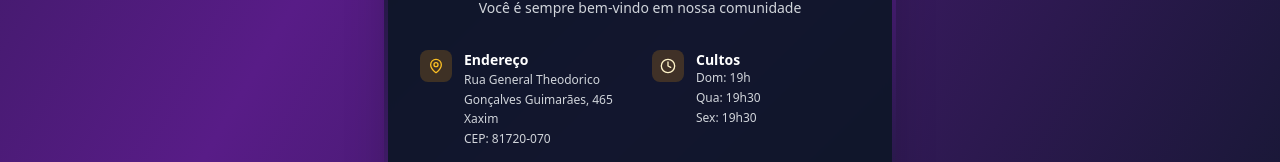
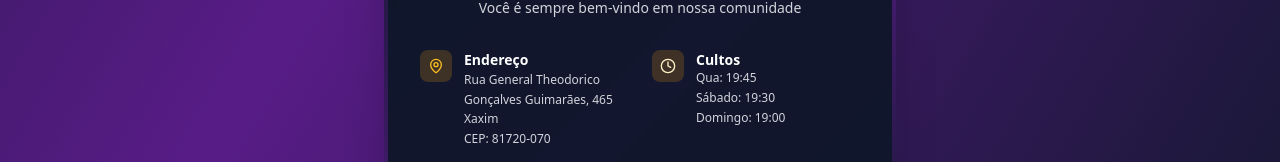
Before and after one commit to DevHelson344/Plan_salvation, a React (Vite) app: page / in a window 1280 px wide. Shown: the part 1658-1820 px from the top of the page. Built offline with nearby package versions, Linux system fonts and the light colour scheme.

Commit message:
Atualização do ChurchCard com informações da igreja

```diff
--- a/src/components/ChurchCard.tsx
+++ b/src/components/ChurchCard.tsx
@@ -1,4 +1,4 @@
-import { MapPin, Clock, Phone, Mail } from "lucide-react";
+import { MapPin, Clock, Phone } from "lucide-react";
 
 export const ChurchCard = () => {
   return (
@@ -55,9 +55,9 @@ export const ChurchCard = () => {
                 <div>
                   <h4 className="text-white font-semibold text-sm">Cultos</h4>
                   <div className="text-gray-300 text-xs space-y-1">
-                    <p>Dom: 19h</p>
-                    <p>Qua: 19h30</p>
-                    <p>Sex: 19h30</p>
+                    <p>Qua: 19:45</p>
+                    <p>Sábado: 19:30</p>
+                    <p>Domingo: 19:00</p>
                   </div>
                 </div>
               </div>
```
